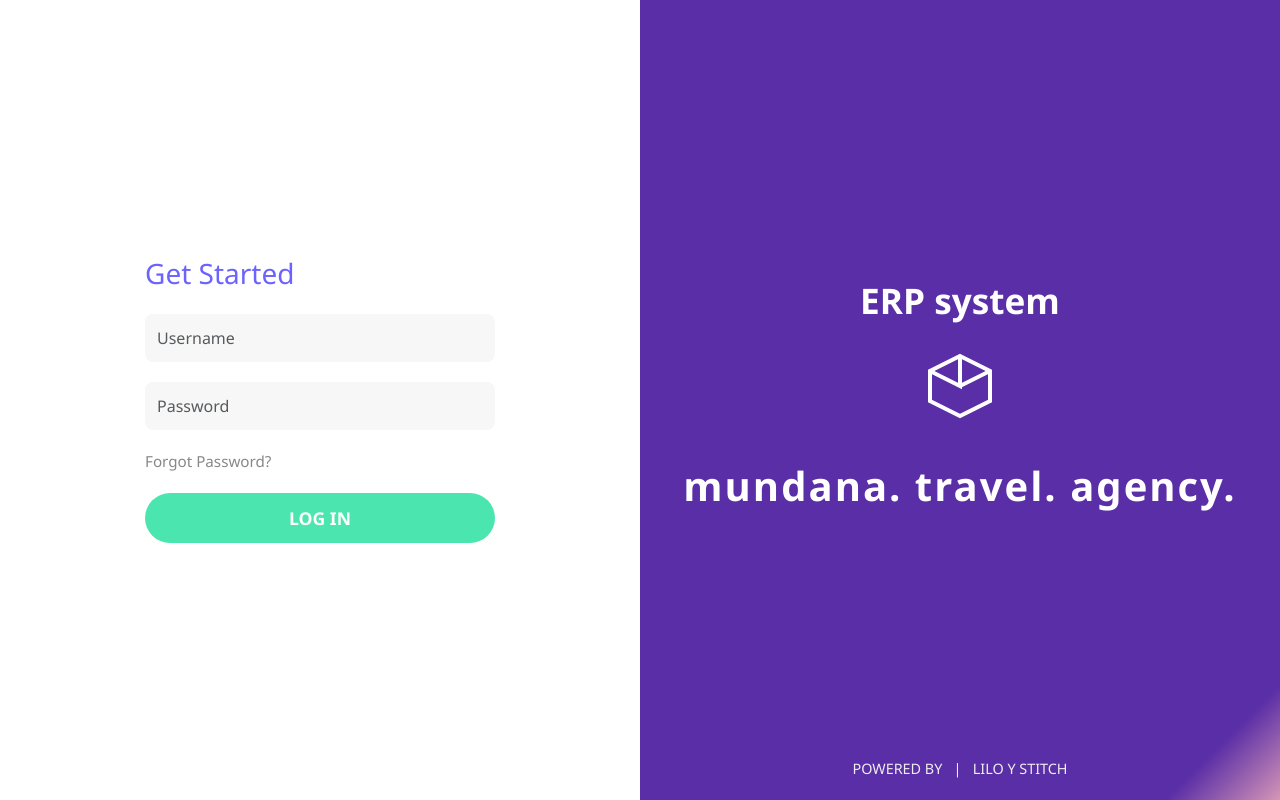
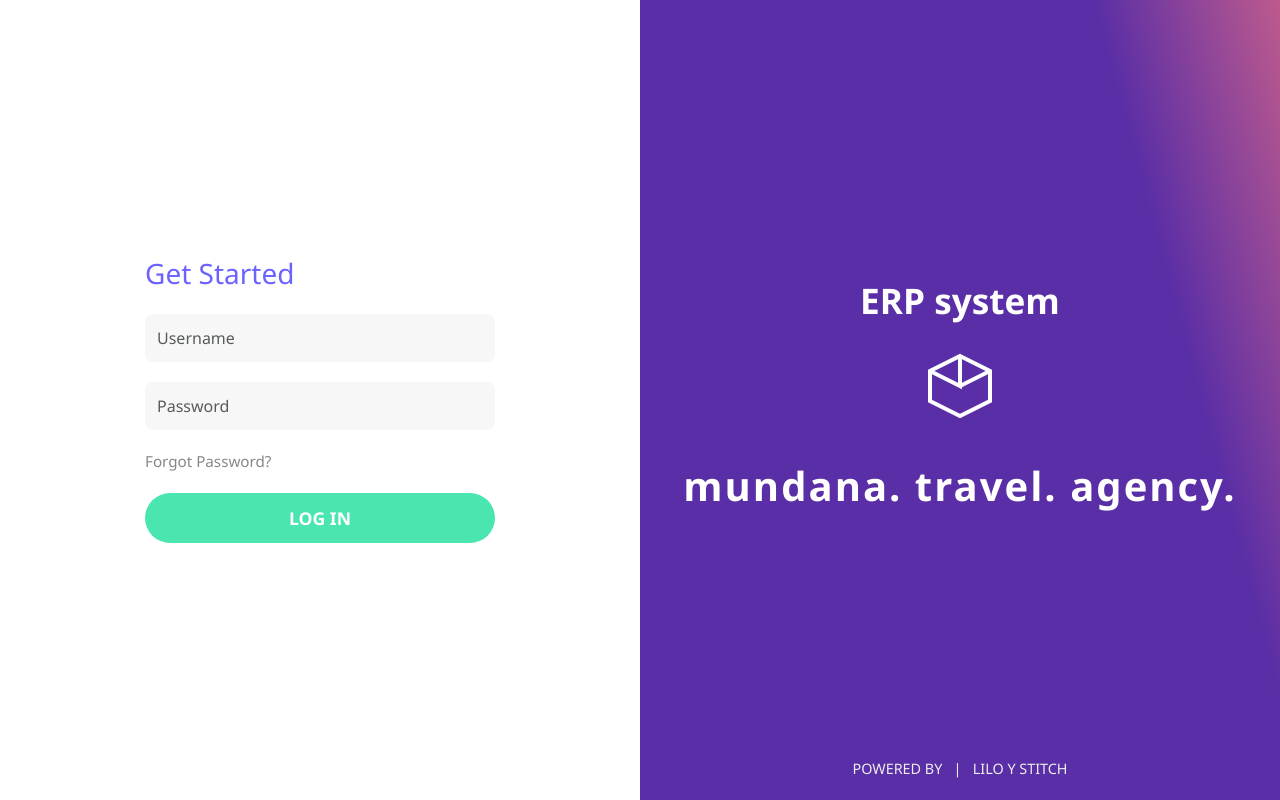
Before and after one commit to Amadoose/djangocrm, a Django app: page / in a window 1280 px wide. Run offline with Django 5.2, Linux system fonts and the light colour scheme.

Commit message:
login page

```diff
--- a/website/templates/login.html
+++ b/website/templates/login.html
@@ -26,7 +26,7 @@
         }
         .right-panel {
             flex: 1;
-            background: linear-gradient(135deg, #5a2ea6 92%, #bd5a8da2 100%);
+            background: linear-gradient(75deg, #5a2ea6 78%, #bd5a8d 100%);
             color: #fff;
             display: flex;
             flex-direction: column;
```
